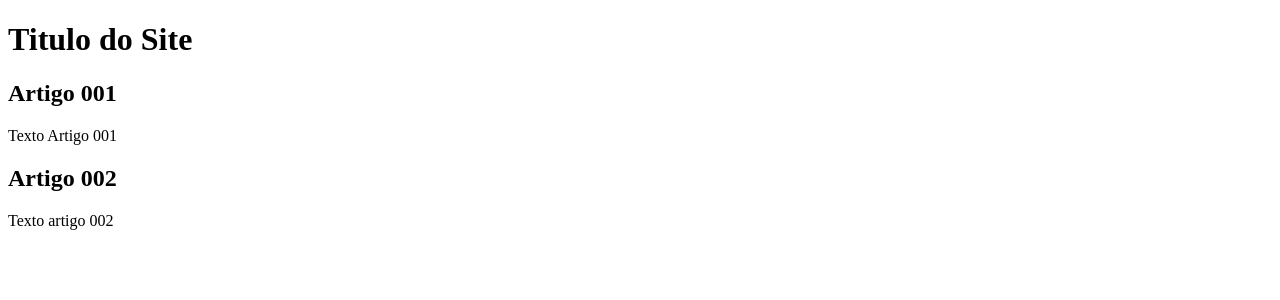
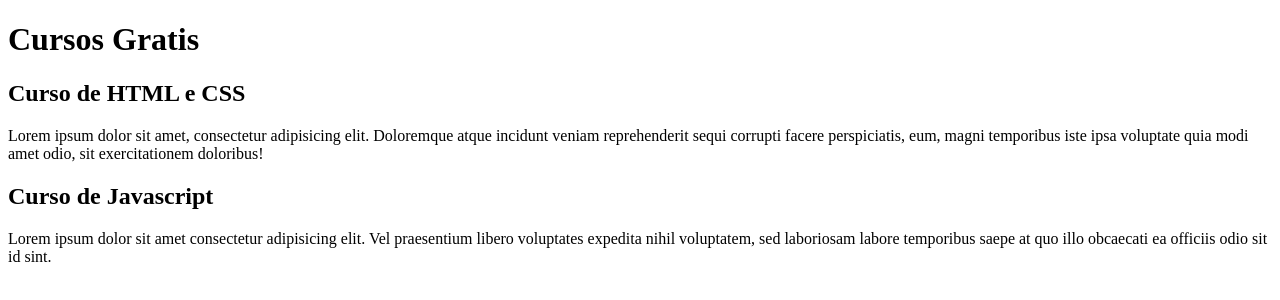
Before and after one commit to emersomsantos/projeto-site, a plain HTML site: page index.html in a window 1280 px wide. Drawn offline with Linux system fonts and the light colour scheme.

Commit message:
Update index.html

```diff
--- a/index.html
+++ b/index.html
@@ -9,15 +9,15 @@
 <body>
     <main>
         <header>
-            <h1>Titulo do Site</h1>
+            <h1>Cursos Gratis</h1>
         </header>
         <article>
-            <h2>Artigo 001</h2>
-            <p>Texto Artigo 001</p>
+            <h2>Curso de HTML e CSS</h2>
+            <p>Lorem ipsum dolor sit amet, consectetur adipisicing elit. Doloremque atque incidunt veniam reprehenderit sequi corrupti facere perspiciatis, eum, magni temporibus iste ipsa voluptate quia modi amet odio, sit exercitationem doloribus!</p>
         </article>
         <article>
-            <h2>Artigo 002</h2>
-            <p>Texto artigo 002</p>
+            <h2>Curso de Javascript</h2>
+            <p>Lorem ipsum dolor sit amet consectetur adipisicing elit. Vel praesentium libero voluptates expedita nihil voluptatem, sed laboriosam labore temporibus saepe at quo illo obcaecati ea officiis odio sit id sint.</p>
         </article>
     </main>
 </body>
```
